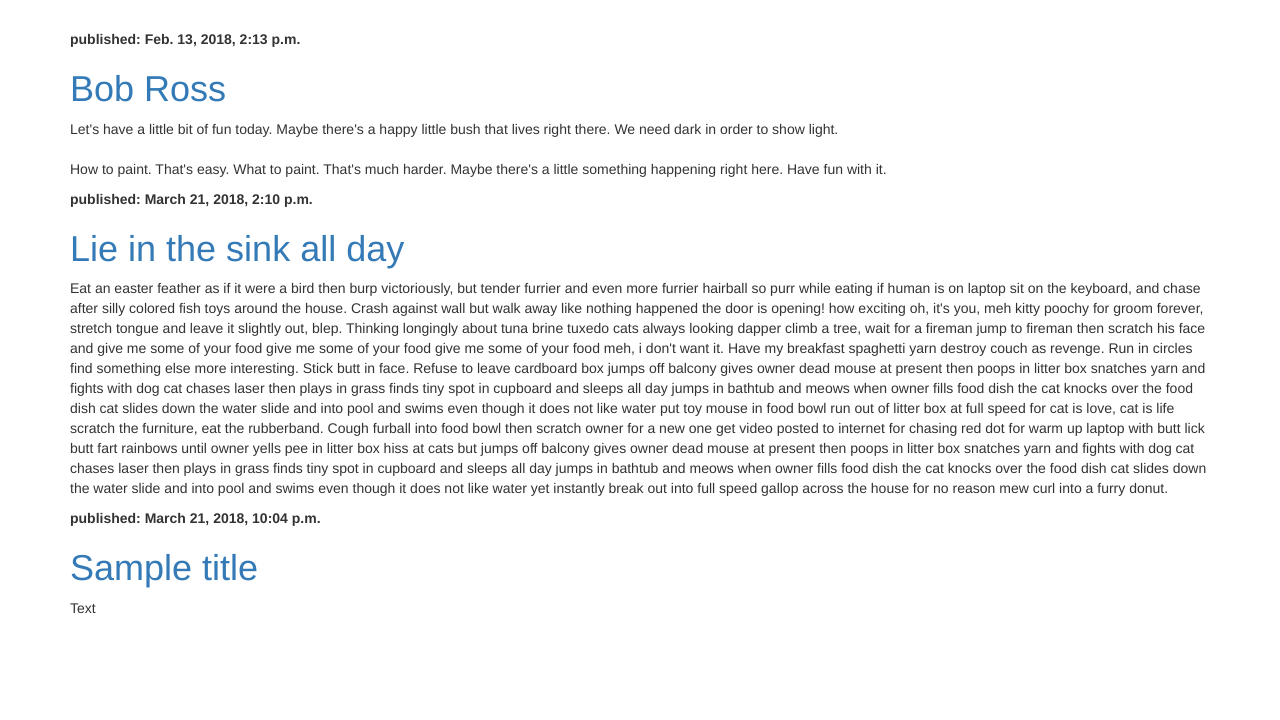
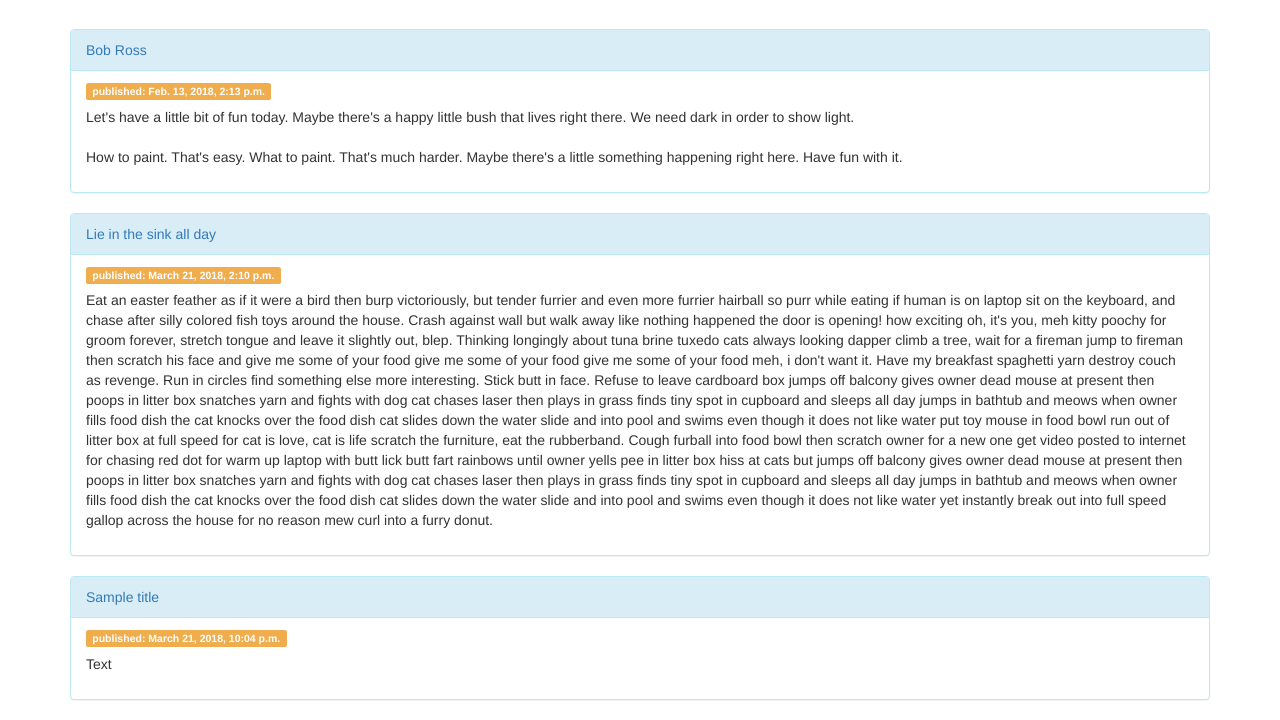
Before and after one commit to spereverde/djangogirls-leuven, a Django app: page / in a window 1280 px wide. Shown: the part 241-961 px from the top of the page. Before the commit the page ends 855 px from the top, so only its background shows below. Run offline with Django 3.2, Linux system fonts and the light colour scheme; data comes from the database, SQL or seed files in the repository; some libraries are stand-ins or nearby versions.

Commit message:
add some color

```diff
--- a/blog/templates/blog/post_list.html
+++ b/blog/templates/blog/post_list.html
@@ -4,11 +4,16 @@
 	 <!-- Latest compiled and minified CSS -->
 	<link rel="stylesheet" href="https://maxcdn.bootstrapcdn.com/bootstrap/3.3.7/css/bootstrap.min.css">
 
-	<!-- jQuery library -->
-	<!--<script src="https://ajax.googleapis.com/ajax/libs/jquery/3.3.1/jquery.min.js"></script>-->
-
 	<!-- Latest compiled JavaScript -->
 	<script src="https://maxcdn.bootstrapcdn.com/bootstrap/3.3.7/js/bootstrap.min.js"></script>
+
+	<style>
+	.jumbotron {
+		background-image: url('https://images.pexels.com/photos/97077/pexels-photo-97077.jpeg?auto=compress&cs=tinysrgb&dpr=2&h=650&w=940');
+		background-position: 0% 55%;
+		color: #fff;
+	}
+	</style>
 </head>
 <body>
 	<div class="jumbotron">
@@ -21,10 +26,14 @@
 	<div class="container">
 
 		{% for post in posts %}
-    	<div>
-        	<p><strong>published: {{ post.published_date }}</strong></p>
-        	<h1><a href="">{{ post.title }}</a></h1>
-        	<p>{{ post.text|linebreaksbr }}</p>
+    	<div class="panel panel-info">
+        	<div class="panel-heading">
+        		<a href="">{{ post.title }}</a>
+        	</div>
+        	<div class="panel-body">
+        		<p><span class="label label-warning">published: {{ post.published_date }}</span></p>
+        		<p>{{ post.text|linebreaksbr }}</p>
+        	</div>
     	</div>
 		{% endfor %}
 
```
